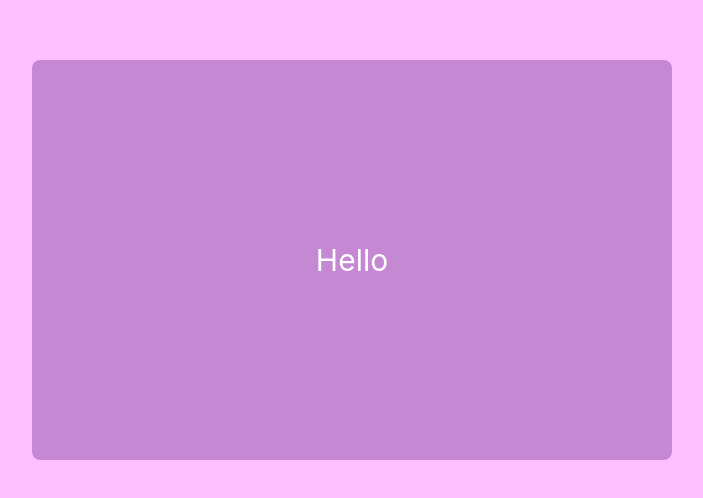
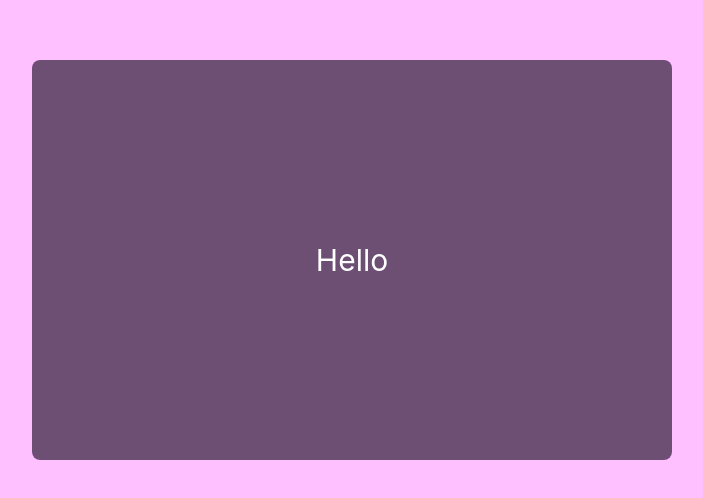
Before and after one commit to sudomakecoffee/affirmate, a Vue app: page / in a window 1280 px wide. Shown: the part 140-638 px from the top of the page, without its empty margins (288-991 px from the left). Built offline with nearby package versions, Linux system fonts and the light colour scheme.

Commit message:
Improve text contrast

```diff
--- a/src/App.vue
+++ b/src/App.vue
@@ -33,7 +33,7 @@
   max-height: 50%;
   height: 100%;
 
-  background-color: rgba(24, 24, 24, 0.33);
+  background-color: rgba(24, 24, 24, 0.67);
   color: white;
 
   border-radius: 0.5rem;
```
